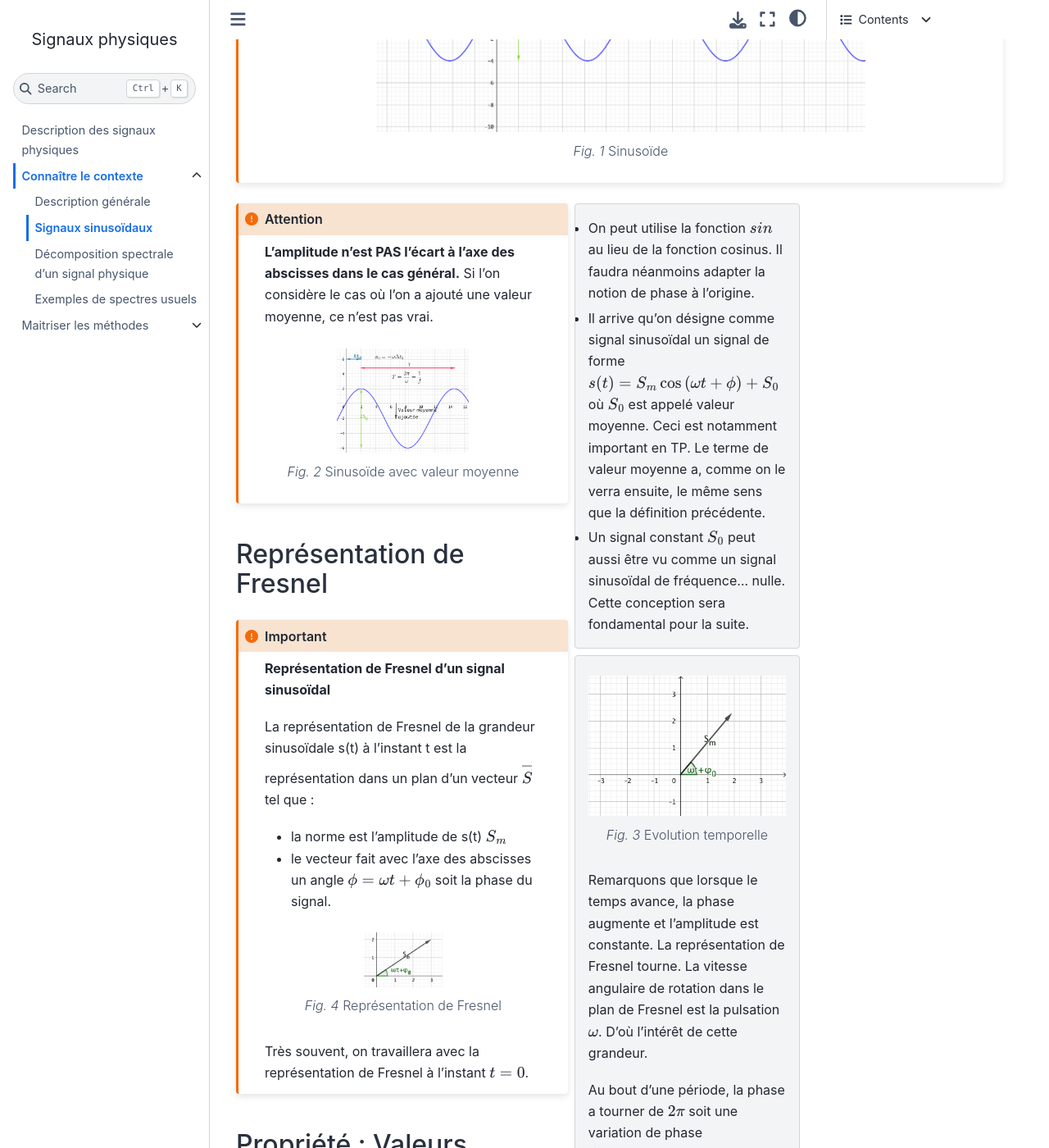
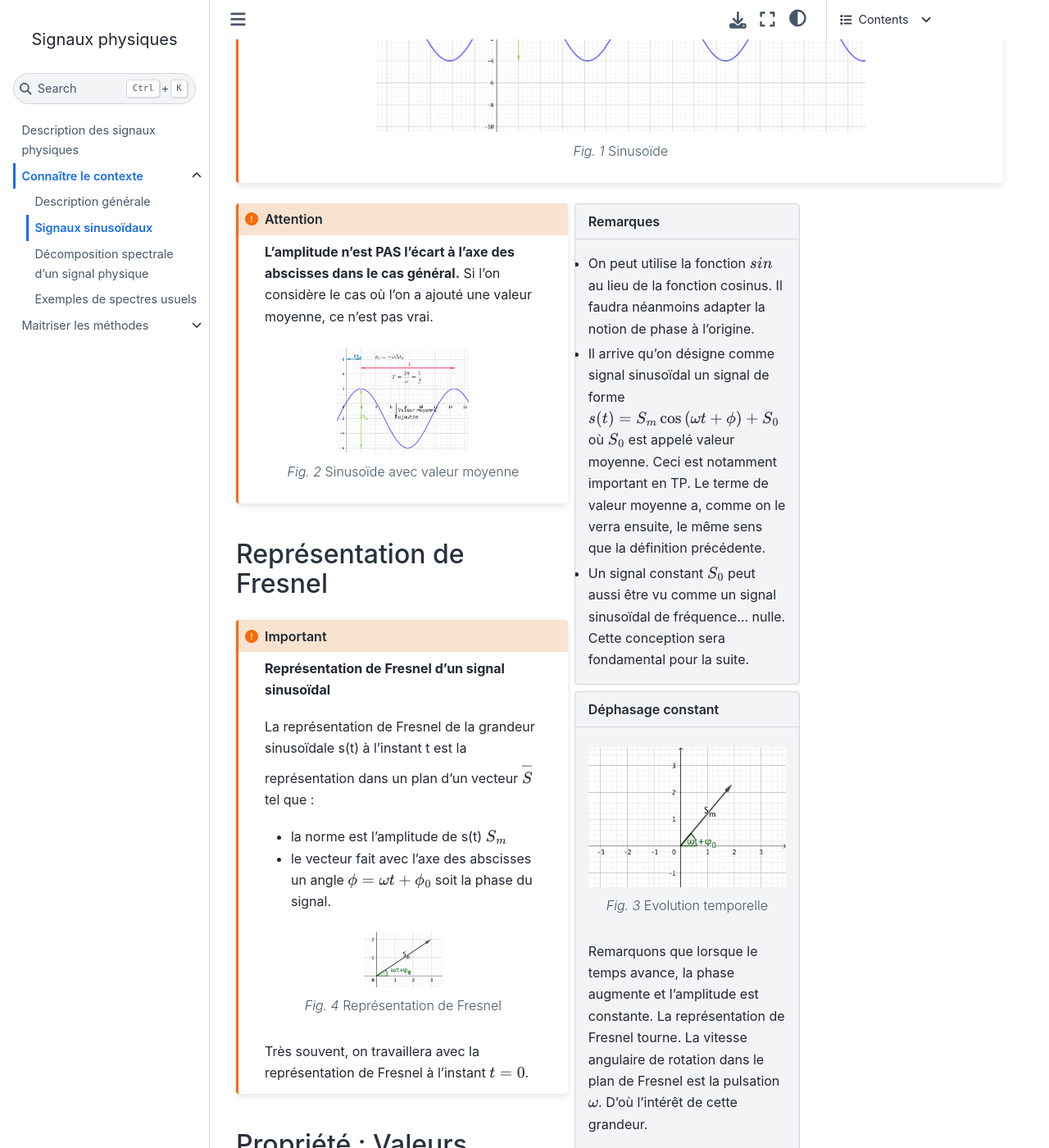
Before and after one commit to pcsi3physiquestan/signaux_sources, a Jupyter Book: the page built from notebook/signaux_sinusoides.md, in a window 1280 px wide and 1400 px high, scrolled down 756 px. Shown: the whole window at 82% size. Built offline with Jupyter Book 1.0.4 settings and Sphinx 7.4.7 and the Sphinx Book theme 1.1.4, drawn with Linux system fonts in a browser that asks for light colours.

Commit message:
Mise à jour automatique

`````diff
--- a/notebook/signaux_sinusoides.md
+++ b/notebook/signaux_sinusoides.md
@@ -42,7 +42,7 @@ Sinusoïde
 ```
 ````
 
-````{sidebar}
+````{sidebar} Remarques
 * On peut utilise la fonction $sin$ au lieu de la fonction cosinus. Il faudra néanmoins adapter la notion de phase à l'origine.
 
 * Il arrive qu'on désigne comme signal sinusoïdal un signal de forme $s(t) = S_m \cos{(\omega t +\phi)} + S_0$ où $S_0$ est appelé valeur moyenne. Ceci est notamment important en TP. Le terme de valeur moyenne a, comme on le verra ensuite, le même sens que la définition précédente.
@@ -61,7 +61,7 @@ Sinusoïde avec valeur moyenne
 
 ## Représentation de Fresnel
 
-````{sidebar}
+````{sidebar} Déphasage constant
 ```{figure} ./images/fresnel.gif
 :name: fresnel_mobile
 :align: center
@@ -125,7 +125,7 @@ S_{eff} & = \sqrt{\frac{2}{T} \int_{t=0}^{t=T/2} S_m^2 \cos^2{(\omega t + \phi)}
 \end{align*}
 ````
 
-````{sidebar}
+````{margin}
 __Si les deux sinusoïdes sont de même pulsation, la propriété n'est plus vraie,__ on peut s'en rendre compte en remarquant que le dernier terme (différences des phases) est alors un terme constant dont la valeur moyenne n'est pas forcément nulle.
 ````
 ````{important}
`````
Also changed, not shown: notebook/signaux_usuels.md (+1 -1 lines).
